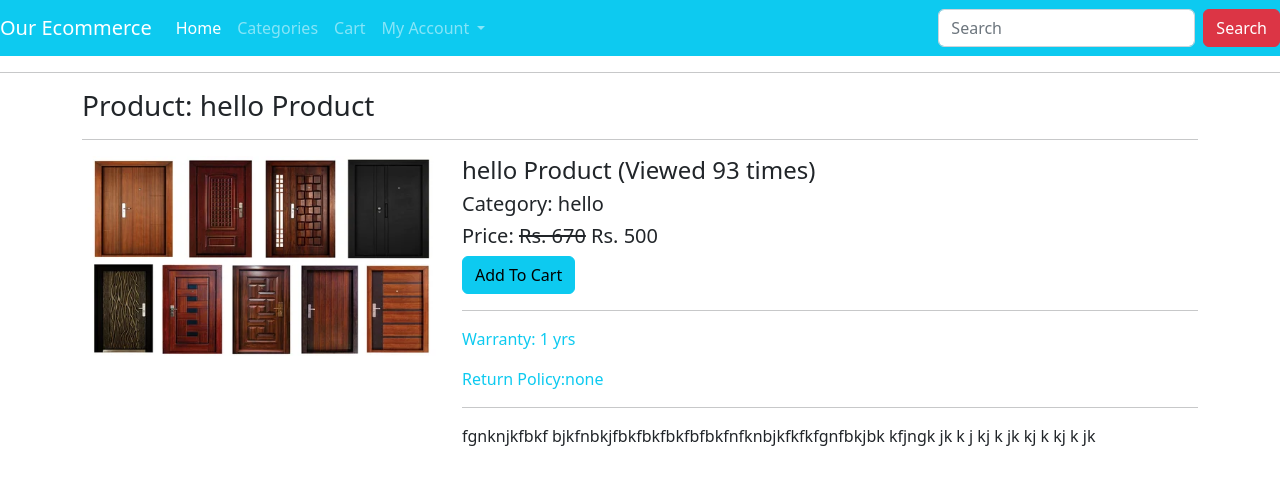
After one commit to SandeshPAUDELs/djangoEcommerse, a Django app: a page that uses ecomapp1/templates/base.html in a window 1280 px wide. The commit adds this page. Shown: the top 485 px of the page. Run offline with Django 5.2, Linux system fonts and the light colour scheme; data comes from the database, SQL or seed files in the repository; both versions use the stored data as it was after the commit; some libraries are stand-ins or nearby versions.

Commit message:
product details is displayed and during cart need to view the problem

```diff
--- a/ecomapp1/models.py
+++ b/ecomapp1/models.py
@@ -26,3 +26,24 @@ class Product(models.Model):
 
     def __str__(self):
         return self.title
+
+
+
+class Cart(models.Model):
+    customer = models.ForeignKey(User, on_delete=models.SET_NULL, null = True, blank = True)
+    total = models.PositiveIntegerField(default = 0)
+    created_at = models.DateTimeField(auto_now_add = True)
+
+    def __str__(self):
+        return "Cart: " + str(self.id)
+
+
+class CartProduct(models.Model):
+    cart = models.ForeignKey(Cart, on_delete=models.CASCADE)
+    product = models.ForeignKey(Product, on_delete=models.CASCADE)
+    rate = models.PositiveIntegerField()
+    quantity = models.PositiveIntegerField()
+    subtotal = models.PositiveIntegerField()
+
+    def __str__(self):
+        return "Cart: " + str(self.cart.id) + "CartProduct: " + str(self.id)
--- a/ecomapp1/templates/base.html
+++ b/ecomapp1/templates/base.html
@@ -29,13 +29,13 @@
         <div class="collapse navbar-collapse" id="navbarSupportedContent">
             <ul class="navbar-nav mr-auto">
                 <li class="nav-item active">
-                    <a class="nav-link" href="">Home <span class="sr-only">(current)</span></a>
+                    <a class="nav-link" href="{% url 'home' %}">Home <span class="sr-only">(current)</span></a>
                 </li>
                 <li class="nav-item">
-                    <a class="nav-link" href="">Categories</a>
+                    <a class="nav-link" href="{% url 'categories' %}">Categories</a>
                 </li>
                 <li class="nav-item">
-                    <a class="nav-link" href="">Cart</a>
+                    <a class="nav-link" href="{% url 'mycart' %}">Cart</a>
                 </li>
 
                 <li class="nav-item dropdown">
--- /dev/null
+++ b/ecomapp1/templates/product_details.html
@@ -0,0 +1,35 @@
+{% extends 'base.html' %}
+{% load static %}
+
+{% block title %}{{product.title}}{% endblock %}
+
+{% block content %}
+<div class="container">
+    <h3>Product: {{product.title}}</h3><hr>
+    <div class="row">
+        <div class="col-md-4">
+            <img src="{{product.image.url}}" alt="" class="img-fluid">
+            <div class="row">
+                {% for pi in product.productimage_set.all %}
+                <div class="col-md-4 p-3">
+                    <a href="{{pi.image.url}}" target="_blank">
+                        <img src="{{pi.image.url}}" class="img-fluid" style="height: 100px; object-fit: contain;" alt="">
+                    </a>
+                </div>
+                {% endfor %}
+            </div>
+        </div>
+        <div class="col-md-8">
+            <h4>{{product.title}} (Viewed {{product.view_count}} times)</h4>
+            <h5>Category: {{product.category}}</h5>
+            <h5>Price: <strike>Rs. {{product.marked_price}}</strike> Rs. {{product.selling_price}}</h5>
+            <a href="{% url 'addtocart' product.id %}" class="btn btn-info addtocart">Add To Cart</a>
+            <hr>
+            <p class="text-info">Warranty: {{product.warranty}}</p>
+            <p class="text-info">Return Policy:{{product.return_policy}}</p>
+            <hr>
+            <p>{{product.description}}</p>
+        </div>
+    </div>
+</div>
+{% endblock %}
--- a/ecomapp1/urls.py
+++ b/ecomapp1/urls.py
@@ -6,4 +6,8 @@ from ecomapp1 import views
 urlpatterns = [
     path('', views.index, name='home'),
     path('search/', views.search, name='search'),
+    path('categories/', views.categories, name='categories'),
+    path('product/<slug:slug>/', views.product_details, name='product_details'),
+    path('addtocart/<int:pro_id>/', views.addtocart, name='addtocart'),
+    path('mycart/', views.mycart, name='mycart'),
 ]
--- a/ecomapp1/views.py
+++ b/ecomapp1/views.py
@@ -1,9 +1,8 @@
 from django.shortcuts import render
 
 from django.contrib.auth.decorators import login_required
-from django.views.generic import TemplateView, CreateView, FormView
-
-from ecomapp1.models import Product
+from ecomapp1.models import Category, Product, Cart, CartProduct
+from django.shortcuts import render
 
 @login_required(login_url='loginPage')
 def index(request):
@@ -11,11 +10,63 @@ def index(request):
     return render(request, 'index.html', {'product_list': product_list})
 
 
-# def search(request):
-#     product_list = Product.objects.filter(title__icontains=request.GET['title'])
-#     return render(request, 'index.html', {'product_list': product_list})
 def search(request):
     if request.method == 'GET':
         keyword = request.GET.get('keyword')
         results = Product.objects.filter(title__icontains=keyword)
         return render(request, 'search.html', {'results': results})
+
+
+def categories(request):
+    allcategories = Category.objects.all()
+    return render(request, 'categories.html', {'allcategories': allcategories})
+
+def product_details(request, slug):
+    product = Product.objects.get(slug=slug)
+    product.view_count += 1
+    product.save()
+    return render(request, 'product_details.html', {'product': product})
+
+
+
+def addtocart(request, pro_id):
+    # get product by id from url
+    product = Product.objects.get(id=pro_id)
+
+    # check if cart exists
+    cart_id = request.session.get('cart_id', None)
+    if cart_id:
+        cart_obj = Cart.objects.get(id=cart_id)
+        this_product_in_cart = cart_obj.cartproduct_set.filter(product=product)
+
+        # items already exists in the cart
+        if this_product_in_cart.exists():
+            cartproduct = this_product_in_cart.last()
+            cartproduct.quantity += 1
+            cartproduct.subtotal += product.selling_price
+            cartproduct.save()
+            cart_obj.total += product.selling_price
+            cart_obj.save()
+        # new items
+        else:
+            cartproduct = CartProduct.objects.create(cart=cart_obj, product=product, rate=product.selling_price, quantity=1, subtotal=product.selling_price)
+            cart_obj.total += product.selling_price
+            cart_obj.save()
+
+    else:
+        cart_obj = Cart.objects.create(total=0)
+        request.session['cart_id'] = cart_obj.id
+        cartproduct = CartProduct.objects.create(cart=cart_obj, product=product, rate=product.selling_price, quantity=1, subtotal=product.selling_price)
+        cart_obj.total += product.selling_price
+        cart_obj.save()
+
+    return render(request, 'addtocart.html', {'product': product})
+
+
+def mycart(request):
+    cart_id = request.session.get('cart_id', None)
+    if cart_id:
+        cart = Cart.objects.get(id=cart_id)
+        return render(request, 'mycart.html', {'cart': cart})
+    else:
+        return render(request, 'mycart.html')
```
Also changed, not shown: ecomapp1/templates/addtocart.html (added, +54 -0 lines), ecomapp1/templates/categories.html (added, +28 -0 lines), ecomapp1/templates/index.html (+4 -9 lines), ecomapp1/templates/mycart.html (added, +9 -0 lines), db.sqlite3, ecomapp/migrations/0002_alter_order_order_status.py (added), ecomapp1/migrations/0002_cart_cartproduct.py (added).
